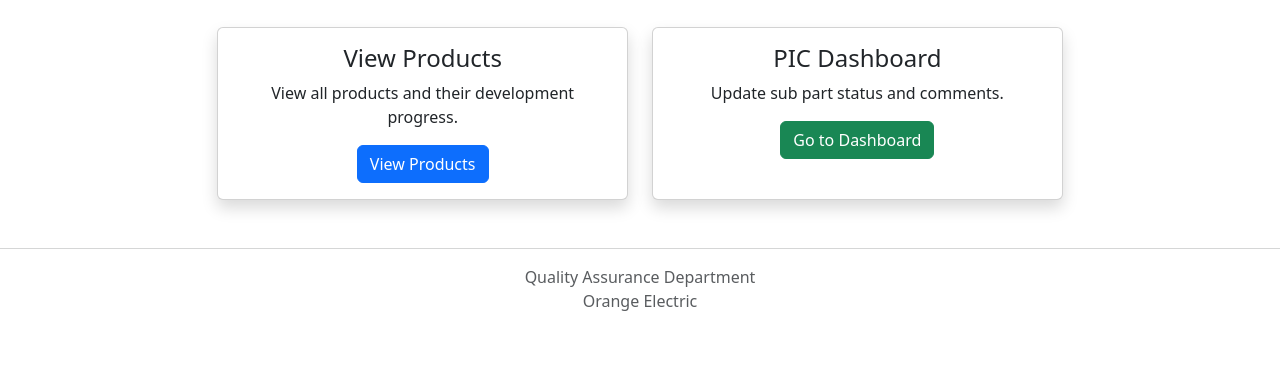
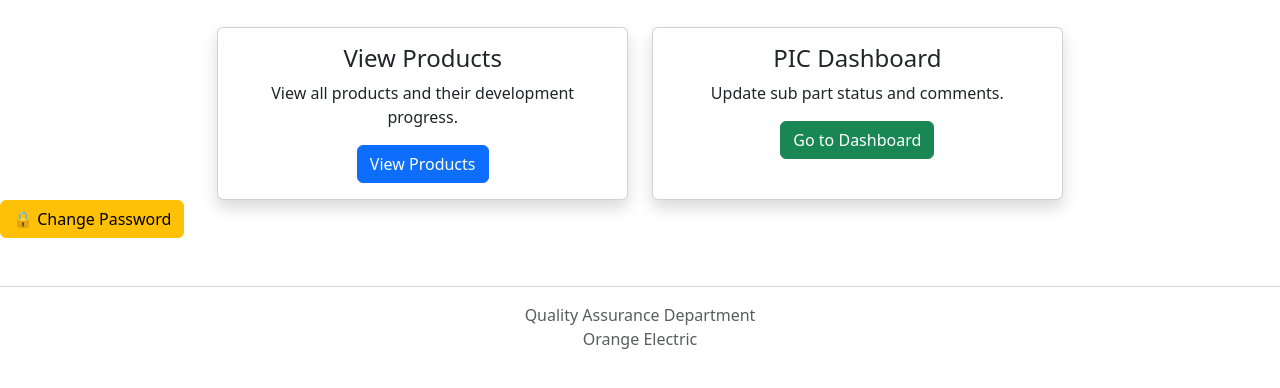
Before and after one commit to jineth-m/product_tracking_system, a Django app: page / in a window 1280 px wide. Shown: the part 196-584 px from the top of the page. Run offline with Django 5.2, Linux system fonts and the light colour scheme; a user stored in the database is signed in.

```diff
--- a/config/settings.py
+++ b/config/settings.py
@@ -169,3 +169,5 @@ USE_TZ = True
 
 STATIC_ROOT = BASE_DIR / 'staticfiles'
 STATICFILES_STORAGE = 'whitenoise.storage.CompressedManifestStaticFilesStorage'
+
+PASSWORD_CHANGE_REDIRECT_URL = "password_change_done"
--- a/config/urls.py
+++ b/config/urls.py
@@ -2,6 +2,7 @@ from tracking import views
 from django.contrib import admin
 from django.urls import path
 from django.contrib.auth import views as auth_views
+
 from django.shortcuts import render
 
 from tracking.views import (
@@ -101,3 +102,22 @@ urlpatterns = [
         name='product_list_excel'
     ),
 ]
+
+
+
+
+# Password change
+path(
+    "password-change/",
+    auth_views.PasswordChangeView.as_view(
+        template_name="registration/password_change.html"
+    ),
+    name="password_change"
+),
+
+# Password change success → logout
+path(
+    "password-change/done/",
+    auth_views.LogoutView.as_view(next_page="login"),
+    name="password_change_done"
+),
--- a/templates/home.html
+++ b/templates/home.html
@@ -59,6 +59,14 @@
 </div>
 {% endif %}
 
+{% if user.is_authenticated %}
+<a href="{% url 'password_change' %}" class="btn btn-warning">
+    🔒 Change Password
+</a>
+{% endif %}
+
+
+
 <!-- FOOTER -->
 <div class="text-center text-muted mt-5">
     <hr>
```
Also changed, not shown: templates/registration/password_change.html (added, +15 -0 lines).
